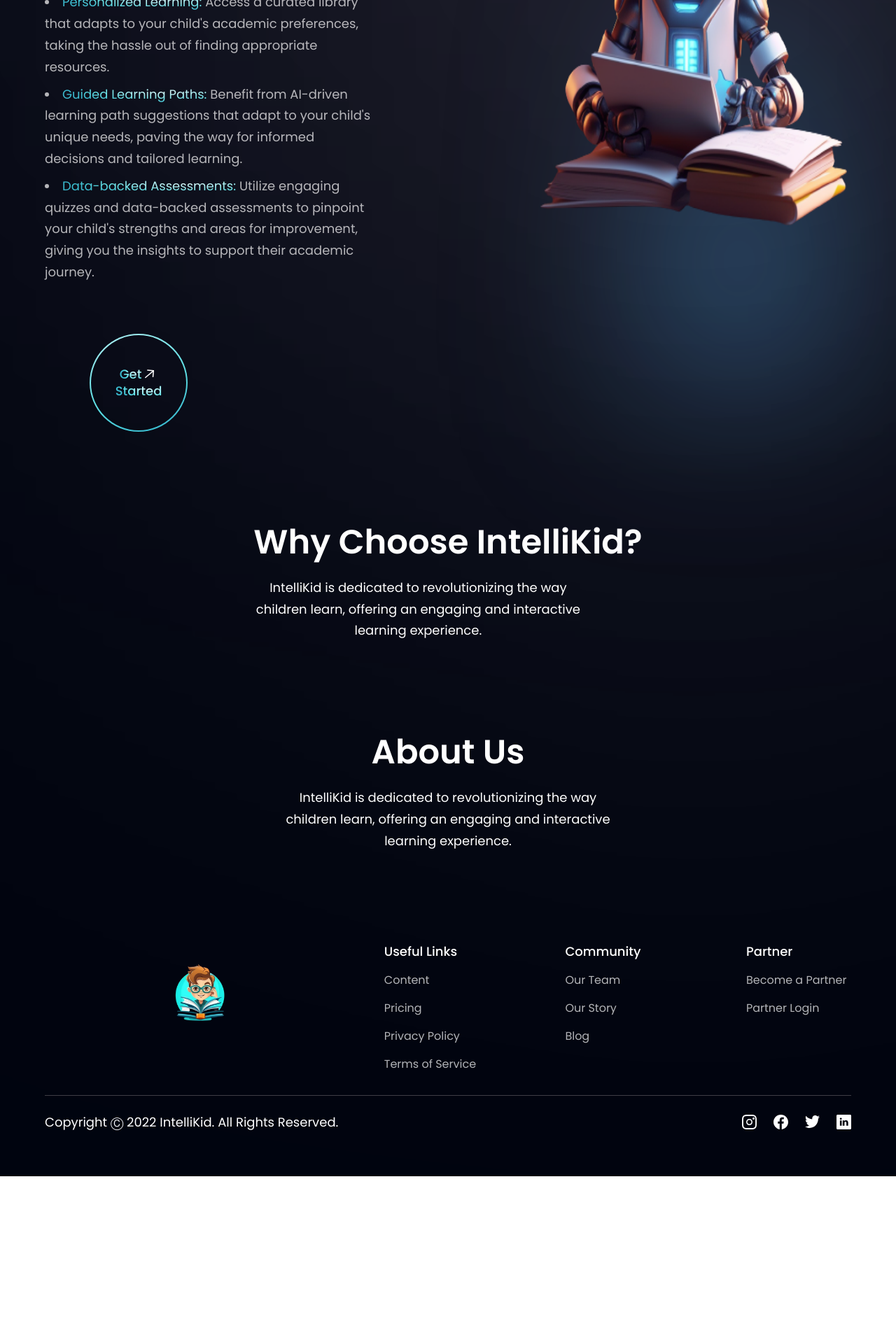
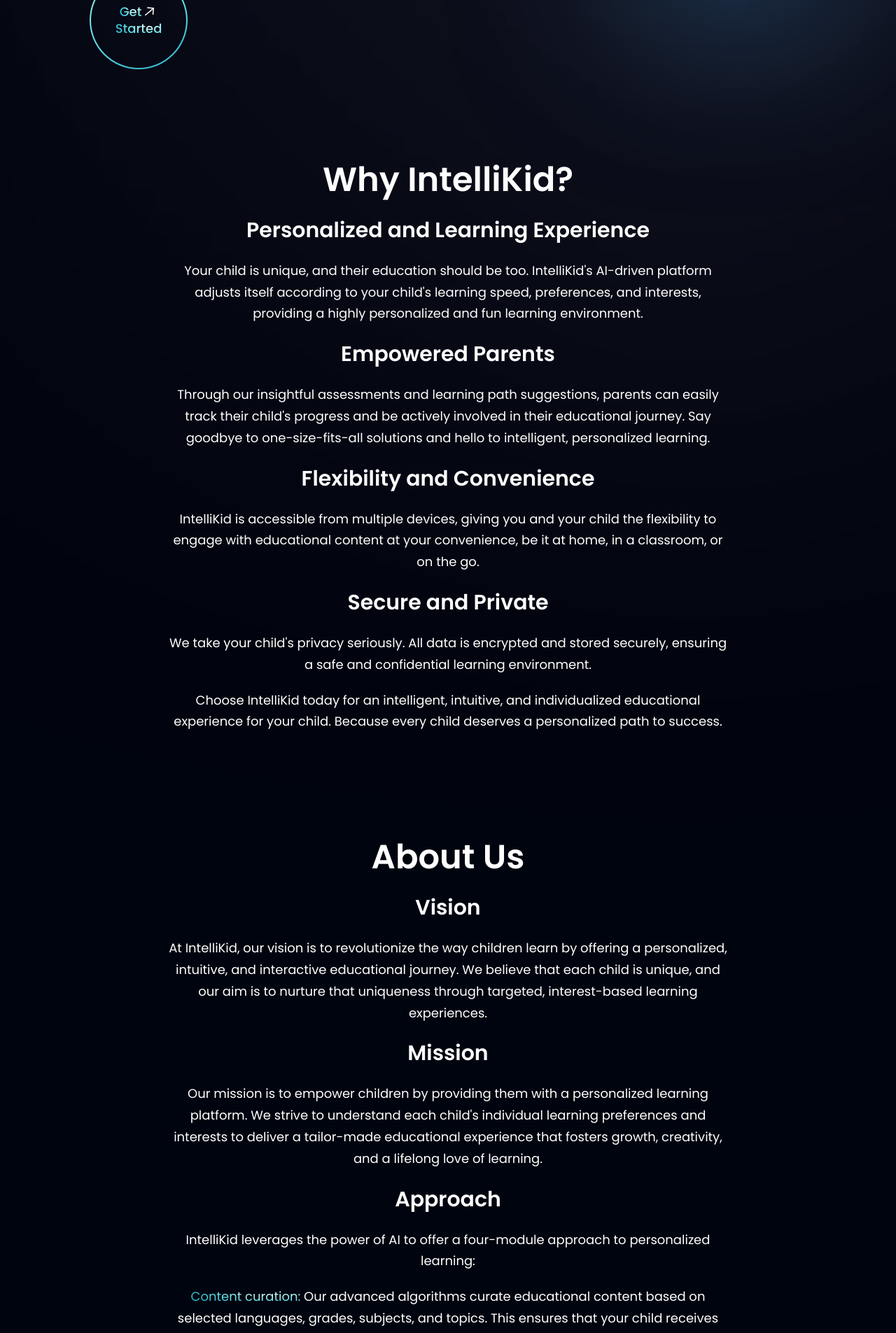
Before and after one commit to Sandhya-Thakur/intelliwebsite, a React (Vite) app: page / in a window 1280 px wide. Shown: the part 880-2785 px from the top of the page at 70% size. Before the commit the page ends 2561 px from the top, so only its background shows below. Built offline with nearby package versions, Linux system fonts and the light colour scheme.

Commit message:
Updated React code

```diff
--- a/src/components/AboutUs.jsx
+++ b/src/components/AboutUs.jsx
@@ -7,9 +7,58 @@
         <h2 className="font-poppins font-semibold ss:text-[48px] text-[36px] text-white ss:leading-[60px] leading-[45px]">
           About Us
         </h2>
-        <p className={`${styles.paragraph} max-w-[470px] mt-5 text-white`}>
-          IntelliKid is dedicated to revolutionizing the way children learn,
-          offering an engaging and interactive learning experience.
+        <h2 className="font-poppins font-semibold text-3xl text-white leading-[45px] mt-5 ">
+          Vision
+        </h2>
+        <p className={`${styles.paragraph} max-w-[800px] mt-5 text-white`}>
+          At IntelliKid, our vision is to revolutionize the way children learn
+          by offering a personalized, intuitive, and interactive educational
+          journey. We believe that each child is unique, and our aim is to
+          nurture that uniqueness through targeted, interest-based learning
+          experiences.
+        </p>
+        <h2 className="font-poppins font-semibold text-3xl text-white leading-[45px] mt-5 ">
+          Mission
+        </h2>
+        <p className={`${styles.paragraph} max-w-[800px] mt-5 text-white`}>
+          Our mission is to empower children by providing them with a
+          personalized learning platform. We strive to understand each child's
+          individual learning preferences and interests to deliver a tailor-made
+          educational experience that fosters growth, creativity, and a lifelong
+          love of learning.
+        </p>
+        <h2 className="font-poppins font-semibold text-3xl text-white leading-[45px] mt-5 ">
+          Approach
+        </h2>
+        <p className={`${styles.paragraph} max-w-[800px] mt-5 text-white`}>
+          IntelliKid leverages the power of AI to offer a four-module approach
+          to personalized learning:
+        </p>
+        <p className={`${styles.paragraph} max-w-[800px] mt-5 text-white`}>
+          <span className="text-gradient">Content curation:</span> Our advanced
+          algorithms curate educational content based on selected languages,
+          grades, subjects, and topics. This ensures that your child receives
+          the most relevant and engaging material tailored specifically to them.
+        </p>
+
+        <p className={`${styles.paragraph} max-w-[800px] mt-5 text-white`}>
+          <span className="text-gradient">Resource recommendations:</span> Based
+          on the selected preferences, we also provide a list of valuable
+          resources and links that will further facilitate the learning
+          experience.
+        </p>
+        <p className={`${styles.paragraph} max-w-[800px] mt-5 text-white`}>
+          <span className="text-gradient">Quiz-based assessment:</span> Through
+          interactive quizzes, your child is able to apply what they've learned.
+          This not only reinforces their understanding but also helps us adapt
+          our algorithms for future learning pathways.
+        </p>
+
+        <p className={`${styles.paragraph} max-w-[800px] mt-5 text-white`}>
+          <span className="text-gradient">Customized learning path:</span> Based
+          on quiz results, we generate comprehensive assessments that not only
+          gauge how well your child understands the material but also suggests a
+          customized learning path for ongoing education.
         </p>
       </div>
     </section>
--- a/src/components/HeroSection.jsx
+++ b/src/components/HeroSection.jsx
@@ -14,8 +14,7 @@
           <h1 className="flex-1 font-poppins font-semibold ss:text-[72px] text-[52px] text-white ss:leading-[100.8px] leading-[75px]">
             <br className="sm:block hidden" />{" "}
             <span className="text-gradient">
-              Harness the Power of Personalization to Elevate Your Child's
-              Learning{" "}
+            Lets Make Learning Fun for Your Child{" "}
             </span>{" "}
           </h1>
         </div>
@@ -25,21 +24,16 @@
           className={`max-w-[470px] mt-5 mb-8 ${styles.paragraph} list-disc list-inside`}
         >
           <li className="mb-2">
-            <span className="text-gradient">Personalized Learning:</span> Access
-            a curated library that adapts to your child's academic preferences,
-            taking the hassle out of finding appropriate resources.
+          A curated library adapts to your child's interests, finding the right resources for them.
           </li>
           <li className="mb-2">
-            <span className="text-gradient">Guided Learning Paths:</span>{" "}
-            Benefit from AI-driven learning path suggestions that adapt to your
-            child's unique needs, paving the way for informed decisions and
-            tailored learning.
+            {" "}
+            AI-driven customized learning paths based on your child's learning preferences.
           </li>
           <li className="mb-2">
-            <span className="text-gradient">Data-backed Assessments:</span>{" "}
-            Utilize engaging quizzes and data-backed assessments to pinpoint
-            your child's strengths and areas for improvement, giving you the
-            insights to support their academic journey.
+            {" "}
+            Data-backed assessments to pinpoint your child's strengths and areas for improvement.
+
           </li>
         </ul>
         <div className={`${styles.sectionImg} md:ml-16 mt-8`}>
@@ -60,7 +54,7 @@
         <img
           src="kid.png"
           alt="billing"
-          className="w-[100%] h-[60%] relative z-[5]"
+          className="w-[100%] h-[80%] relative z-[5]"
         />
 
         {/* gradient start */}
--- a/src/components/Why.jsx
+++ b/src/components/Why.jsx
@@ -1,15 +1,56 @@
-
-import styles from '../style';
+import styles from "../style";
 
 const Why = () => {
   return (
     <section id="why" className={`flex justify-center ${styles.paddingY}`}>
       <div className="text-center">
         <h2 className="font-poppins font-semibold ss:text-[48px] text-[36px] text-white ss:leading-[60px] leading-[45px]">
-          Why Choose IntelliKid?
+          Why IntelliKid?
         </h2>
-        <p className={`${styles.paragraph} max-w-[470px] mt-5 text-white`}>
-          IntelliKid is dedicated to revolutionizing the way children learn, offering an engaging and interactive learning experience.
+        <div>
+          <h2 className="font-poppins font-semibold text-3xl text-white leading-[45px] mt-5 ">
+            Personalized and Learning Experience
+          </h2>
+        </div>
+
+        <p className={`${styles.paragraph} max-w-[800px] mt-5 text-white`}>
+          Your child is unique, and their education should be too. IntelliKid's
+          AI-driven platform adjusts itself according to your child's learning
+          speed, preferences, and interests, providing a highly personalized and
+          fun learning environment.
+        </p>
+        <h2 className="font-poppins font-semibold text-3xl text-white leading-[45px] mt-5 ">
+          Empowered Parents
+        </h2>
+        <p className={`${styles.paragraph} max-w-[800px] mt-5 text-white`}>
+          Through our insightful assessments and learning path suggestions,
+          parents can easily track their child's progress and be actively
+          involved in their educational journey. Say goodbye to
+          one-size-fits-all solutions and hello to intelligent, personalized
+          learning.
+        </p>
+        <h2 className="font-poppins font-semibold text-3xl text-white leading-[45px] mt-5 ">
+          Flexibility and Convenience
+        </h2>
+        <p className={`${styles.paragraph} max-w-[800px] mt-5 text-white`}>
+          IntelliKid is accessible from multiple devices, giving you and your
+          child the flexibility to engage with educational content at your
+          convenience, be it at home, in a classroom, or on the go.
+        </p>
+        <h2 className="font-poppins font-semibold text-3xl text-white leading-[45px] mt-5 ">
+          Secure and Private
+        </h2>
+        <p className={`${styles.paragraph} max-w-[800px] mt-5 text-white`}>
+          We take your child's privacy seriously. All data is encrypted and
+          stored securely, ensuring a safe and confidential learning
+          environment.
+        </p>
+        <p className={`${styles.paragraph} max-w-[800px] mt-5 text-white`}>
+          Choose IntelliKid today for an intelligent, intuitive, and
+          individualized educational experience for your child. Because every
+          child deserves a personalized path to success.
+        </p>
+        <p className={`${styles.paragraph} max-w-[800px] mt-5 text-white`}>
 
         </p>
       </div>
```
